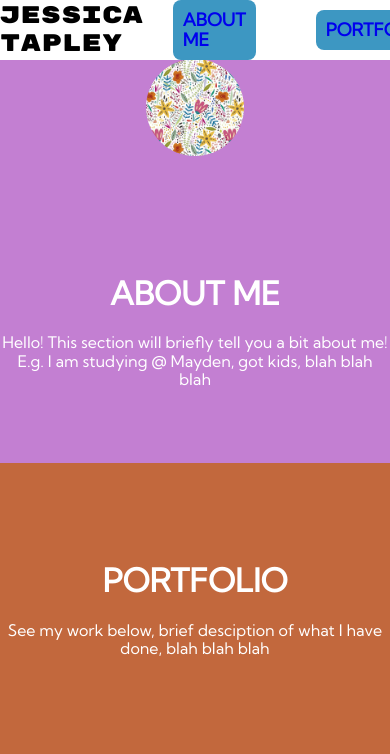
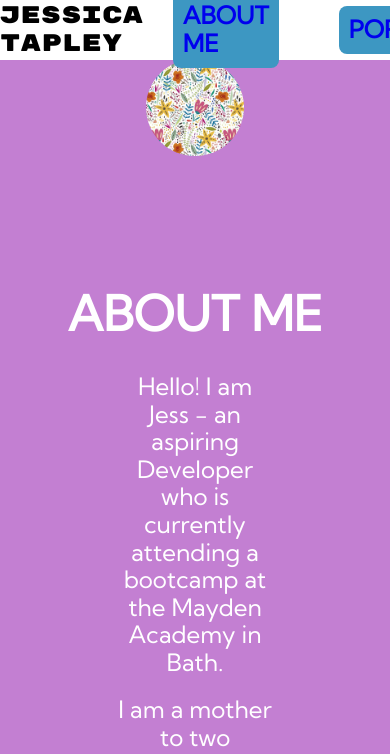
Before and after one commit to jjtapley/Portfoliov1, a plain HTML site: page portfolio.html in a window 390 px wide. Shown: the top 754 px of the page. Drawn offline with nearby package versions, Linux system fonts and the light colour scheme.

Commit message:
Completed styling - some responsivity (to a point)

```diff
--- a/portfolio.css
+++ b/portfolio.css
@@ -5,6 +5,7 @@
 body {
 	font-family: 'Kumbh Sans', sans-serif;
 	color: #ffffff;
+	font-size: 1.5em;
 }
 
 /* Styling for Nav Bar - flexbox and fixed positioning*/
@@ -12,6 +13,7 @@ nav div {
 	display: flex;
 	justify-content: space-around;
 	align-items: center;
+	flex-shrink: 6;
 
 }
 
@@ -23,6 +25,7 @@ span {
 	transition: all 1s ease;
 }
 
+/* Add style change when hovering over name*/
 span:hover {
 	color: #C2683D;
 	font-size: 2em;
@@ -88,6 +91,12 @@ header div, header img {
 	width: 100;
 }
 
+
+header p {
+	margin: 5% 30%;
+	text-align: center;
+}
+
 /* Centering all text content*/
 header div, summary, footer {
 	align-content: center;
@@ -107,6 +116,10 @@ header {
 	grid-template-columns: 1fr 1fr 1fr;
 	grid-template-rows: 1fr 1fr;
 	align-content: center;
+}
+
+main {
+	padding-bottom: 10%;
 }
 
 main img {
@@ -177,15 +190,25 @@ footer {
 }
 
 /*Make responsive */
+
+@media screen and (max-width: 1000px) {
+	span, nav a {
+		font-size: 1em;
+
+	}
+
+
+
 @media screen and (max-width: 800px) {
-	nav a {
-		font-size: 110%;
+	nav a, span {
+		font-size: 1em;
 
 	}
 	nav div {
 		height: 60px;
 		justify-content: space-around;
 	}
+
 }
 
 /* color scheme:
--- a/portfolio.html
+++ b/portfolio.html
@@ -27,7 +27,8 @@
 			<a id="aboutMe"></a>
 			<div>
 				<h1>About Me</h1>
-				<p>Hello! This section will briefly tell you a bit about me! E.g. I am studying @ Mayden, got kids, blah blah blah</p>
+				<p>Hello! I am Jess - an aspiring Developer who is currently attending a bootcamp at the Mayden Academy in Bath.</p>
+				<p>I am a mother to two beautiful (very loud) children, and have decided to retrain after four years of being a full-time 'mum' in order to pursue a new, challenging and exciting career.</p>
 			</div>
 
 		</header>
```
